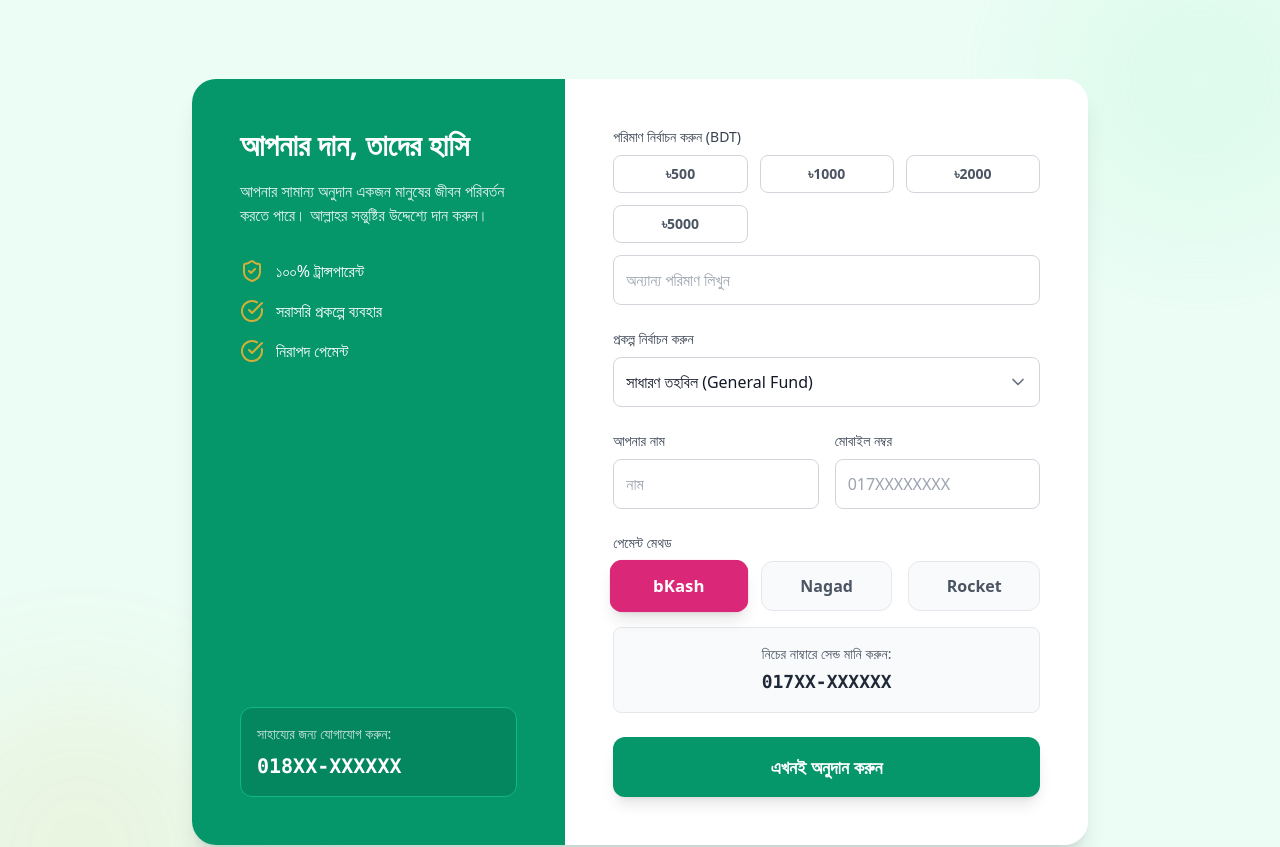
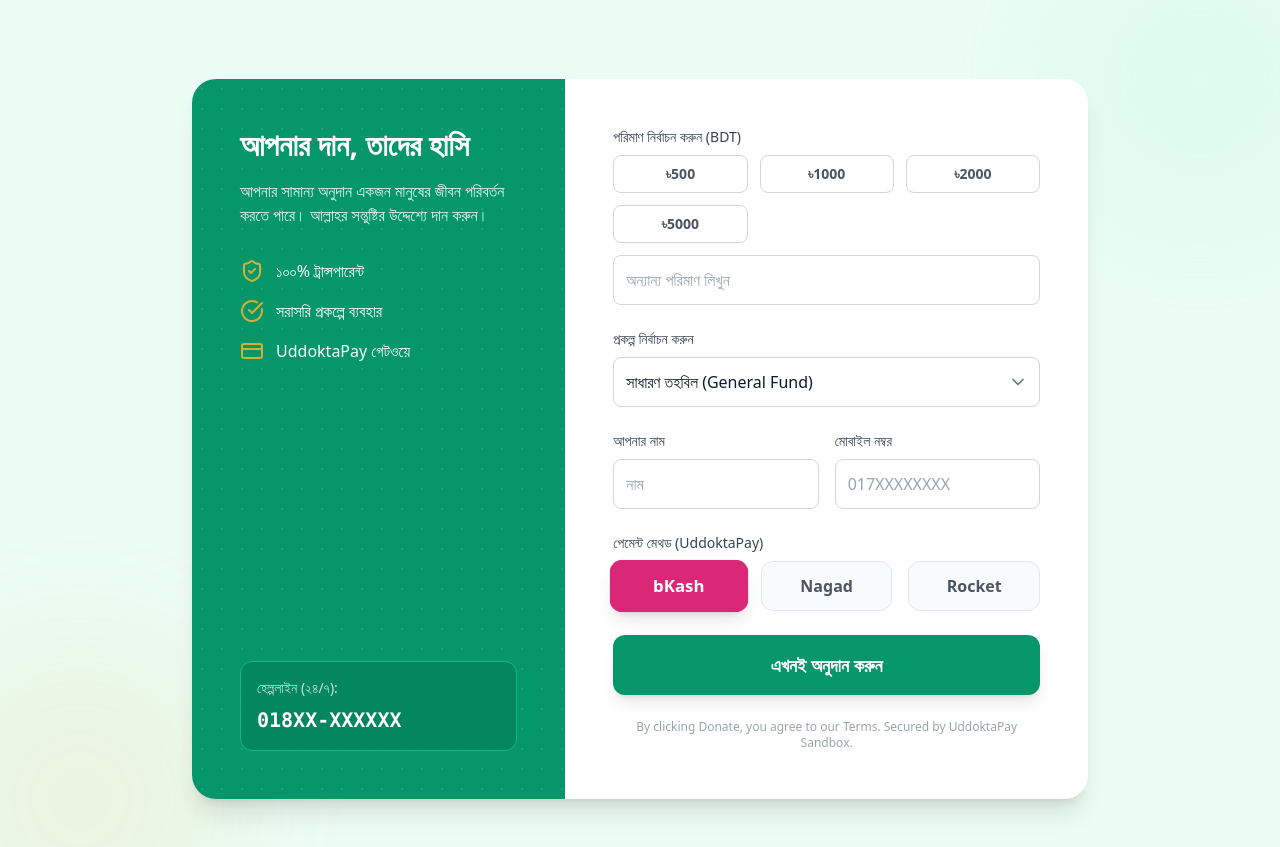
Before and after one commit to devmthriyad/AmarGramAmarSahajjo, a React (Vite) app: page / in a window 1280 px wide. Shown: the part 2920-3767 px from the top of the page. Built offline with nearby package versions, Linux system fonts and the light colour scheme.

Commit message:
feat(Donation): Refactor payment state management
Replaces boolean flags for success and submission status with a more granular `PaymentStatus` enum. This allows for better tracking of the payment process lifecycle and clearer UI feedback. Includes new icons for enhanced user experience.

```diff
--- a/components/Donation.tsx
+++ b/components/Donation.tsx
@@ -1,7 +1,9 @@
 import React, { useState } from 'react';
 import { PaymentMethod } from '../types';
 import { PROJECTS } from '../constants';
-import { CheckCircle, ShieldCheck, AlertCircle, ChevronDown } from 'lucide-react';
+import { CheckCircle, ShieldCheck, AlertCircle, ChevronDown, CreditCard, Lock, X } from 'lucide-react';
+
+type PaymentStatus = 'IDLE' | 'LOADING_GATEWAY' | 'GATEWAY_OPEN' | 'VERIFYING' | 'SUCCESS';
 
 const Donation: React.FC = () => {
   // Donation Amount State
@@ -14,9 +16,8 @@ const Donation: React.FC = () => {
   const [selectedProject, setSelectedProject] = useState('general');
   const [method, setMethod] = useState<PaymentMethod>(PaymentMethod.BKASH);
 
-  // UI State
-  const [isSuccess, setIsSuccess] = useState(false);
-  const [isSubmitting, setIsSubmitting] = useState(false);
+  // Logic State
+  const [status, setStatus] = useState<PaymentStatus>('IDLE');
   const [errors, setErrors] = useState<{name?: string; phone?: string; amount?: string}>({});
 
   // Validation Logic
@@ -24,7 +25,6 @@ const Donation: React.FC = () => {
     const newErrors: {name?: string; phone?: string; amount?: string} = {};
     let isValid = true;
 
-    // Name Validation
     if (!name.trim()) {
       newErrors.name = "আপনার নাম আবশ্যক";
       isValid = false;
@@ -33,17 +33,15 @@ const Donation: React.FC = () => {
       isValid = false;
     }
 
-    // Phone Validation (Bangladesh Format: 01xxxxxxxxx)
     const phoneRegex = /^01[3-9]\d{8}$/;
     if (!phone.trim()) {
       newErrors.phone = "মোবাইল নম্বর আবশ্যক";
       isValid = false;
     } else if (!phoneRegex.test(phone)) {
-      newErrors.phone = "সঠিক ১১ ডিজিটের মোবাইল নম্বর দিন (যেমন: 017...)";
+      newErrors.phone = "সঠিক ১১ ডিজিটের মোবাইল নম্বর দিন";
       isValid = false;
     }
 
-    // Amount Validation
     const finalAmount = amount === 'custom' ? Number(customAmount) : Number(amount);
     if (!finalAmount || isNaN(finalAmount) || finalAmount < 10) {
       newErrors.amount = "অনুদান ন্যূনতম ১০ টাকা হতে হবে";
@@ -60,7 +58,7 @@ const Donation: React.FC = () => {
   };
 
   const handlePhoneChange = (e: React.ChangeEvent<HTMLInputElement>) => {
-    const val = e.target.value.replace(/\D/g, ''); // Allow only numbers
+    const val = e.target.value.replace(/\D/g, '');
     setPhone(val);
     if (errors.phone) setErrors({ ...errors, phone: undefined });
   };
@@ -79,34 +77,42 @@ const Donation: React.FC = () => {
 
   const handleSubmit = (e: React.FormEvent) => {
     e.preventDefault();
+    if (validate()) {
+      // Step 1: Show Skeleton loading for Gateway
+      setStatus('LOADING_GATEWAY');
 
-    if (validate()) {
-      setIsSubmitting(true);
-      // Simulate API call
+      // Simulate Network Request to Gateway
       setTimeout(() => {
-        setIsSuccess(true);
-        setIsSubmitting(false);
-
-        // Reset Form
-        setName('');
-        setPhone('');
-        setAmount('1000');
-        setCustomAmount('');
-        setSelectedProject('general');
-
-        // Reset success message after 5 seconds
-        setTimeout(() => setIsSuccess(false), 5000);
+        setStatus('GATEWAY_OPEN');
       }, 1500);
     }
   };
 
-  const getPaymentNumber = (method: PaymentMethod) => {
-    switch(method) {
-        case PaymentMethod.BKASH: return "017XX-XXXXXX";
-        case PaymentMethod.NAGAD: return "018XX-XXXXXX";
-        case PaymentMethod.ROCKET: return "019XX-XXXXXX";
-    }
+  const handleGatewayPayment = () => {
+    // Step 2: Show Skeleton loading for Verification
+    setStatus('VERIFYING');
+
+    // Simulate Payment Processing
+    setTimeout(() => {
+        setStatus('SUCCESS');
+
+        // Reset logic handled after viewing success
+        setTimeout(() => {
+            // Optional auto-reset or keep success state
+        }, 8000);
+    }, 2000);
   };
+
+  const resetForm = () => {
+    setName('');
+    setPhone('');
+    setAmount('1000');
+    setCustomAmount('');
+    setSelectedProject('general');
+    setStatus('IDLE');
+  };
+
+  const getFinalAmount = () => amount === 'custom' ? Number(customAmount) : Number(amount);
 
   const getMethodColor = (m: PaymentMethod) => {
       switch(m) {
@@ -116,17 +122,133 @@ const Donation: React.FC = () => {
       }
   }
 
+  // --- SUB-COMPONENTS ---
+
+  // 1. Skeleton Loader
+  const PaymentSkeleton = () => (
+    <div className="space-y-6 w-full animate-pulse p-4">
+      <div className="h-8 bg-gray-200 rounded w-3/4 mx-auto mb-8"></div>
+
+      <div className="space-y-4">
+        <div className="h-4 bg-gray-200 rounded w-1/2"></div>
+        <div className="h-12 bg-gray-200 rounded w-full"></div>
+      </div>
+
+      <div className="space-y-4">
+        <div className="h-4 bg-gray-200 rounded w-1/3"></div>
+        <div className="h-12 bg-gray-200 rounded w-full"></div>
+      </div>
+
+      <div className="flex gap-4 mt-6">
+        <div className="h-16 bg-gray-200 rounded w-1/3"></div>
+        <div className="h-16 bg-gray-200 rounded w-1/3"></div>
+        <div className="h-16 bg-gray-200 rounded w-1/3"></div>
+      </div>
+
+      <div className="h-14 bg-gray-300 rounded-xl w-full mt-8"></div>
+      <div className="h-4 bg-gray-200 rounded w-1/2 mx-auto mt-4"></div>
+    </div>
+  );
+
+  // 2. Mock UddoktaPay Gateway
+  const MockGateway = () => (
+    <div className="absolute inset-0 z-50 bg-white flex flex-col animate-fade-in-up">
+        {/* Gateway Header */}
+        <div className="bg-gray-900 text-white p-4 flex justify-between items-center shadow-md">
+            <div className="flex items-center gap-2">
+                <div className="w-8 h-8 bg-blue-500 rounded flex items-center justify-center font-bold text-lg">U</div>
+                <span className="font-bold tracking-wide">UddoktaPay</span>
+            </div>
+            <button onClick={() => setStatus('IDLE')} className="text-gray-400 hover:text-white">
+                <X size={20} />
+            </button>
+        </div>
+
+        {/* Sandbox Badge */}
+        <div className="bg-orange-100 text-orange-800 text-xs font-bold text-center py-1 border-b border-orange-200">
+            SANDBOX MODE - TEST PAYMENT
+        </div>
+
+        {/* Gateway Body */}
+        <div className="flex-grow p-6 flex flex-col justify-center items-center">
+            <div className="w-full max-w-sm bg-white border border-gray-100 shadow-xl rounded-xl overflow-hidden">
+                <div className="p-6 border-b border-gray-100 text-center bg-gray-50">
+                    <p className="text-gray-500 text-sm mb-1">Total Payable</p>
+                    <h3 className="text-3xl font-bold text-gray-800">৳{getFinalAmount()}</h3>
+                    <p className="text-xs text-blue-600 mt-2 bg-blue-50 inline-block px-2 py-1 rounded">Invoice: INV-{Date.now().toString().slice(-6)}</p>
+                </div>
+
+                <div className="p-6 space-y-4">
+                    <div className="flex items-center justify-between p-3 border rounded-lg cursor-pointer bg-emerald-50 border-emerald-500 relative">
+                        <div className="flex items-center gap-3">
+                            <div className={`w-8 h-8 rounded-full flex items-center justify-center text-white text-xs font-bold ${getMethodColor(method)}`}>
+                                {method[0]}
+                            </div>
+                            <div>
+                                <p className="font-bold text-sm">{method}</p>
+                                <p className="text-xs text-gray-500">Personal Account</p>
+                            </div>
+                        </div>
+                        <div className="w-4 h-4 rounded-full bg-emerald-500 border-2 border-white shadow"></div>
+                    </div>
+                </div>
+
+                <div className="p-6 bg-gray-50 border-t border-gray-100">
+                    <button
+                        onClick={handleGatewayPayment}
+                        className="w-full bg-blue-600 text-white font-bold py-3 rounded-lg shadow hover:bg-blue-700 transition-colors flex items-center justify-center gap-2"
+                    >
+                        <Lock size={16} /> Pay Now
+                    </button>
+                    <div className="text-center mt-3 flex items-center justify-center gap-1 text-xs text-gray-400">
+                        <ShieldCheck size={12} /> Secured by UddoktaPay
+                    </div>
+                </div>
+            </div>
+        </div>
+    </div>
+  );
+
+  // 3. Success View
+  const SuccessView = () => (
+    <div className="h-full flex flex-col items-center justify-center text-center animate-fade-in p-8">
+      <div className="w-20 h-20 bg-green-100 rounded-full flex items-center justify-center mb-6 shadow-lg animate-bounce-slow">
+        <CheckCircle className="text-green-600 w-10 h-10" />
+      </div>
+      <h3 className="text-2xl font-bold text-gray-800 mb-2">জাজাকাল্লাহ খাইরান!</h3>
+      <p className="text-gray-600 mb-6">আপনার ৳{getFinalAmount()} অনুদান সফলভাবে গৃহীত হয়েছে।</p>
+
+      <div className="bg-gray-50 p-4 rounded-lg border border-gray-200 w-full max-w-xs mb-8">
+        <div className="flex justify-between text-sm mb-2">
+            <span className="text-gray-500">ট্রানজেকশন আইডি:</span>
+            <span className="font-mono font-bold text-gray-800">TXN{Date.now().toString().slice(-8)}</span>
+        </div>
+        <div className="flex justify-between text-sm">
+            <span className="text-gray-500">তারিখ:</span>
+            <span className="font-medium text-gray-800">{new Date().toLocaleDateString('bn-BD')}</span>
+        </div>
+      </div>
+
+      <button
+        onClick={resetForm}
+        className="text-emerald-600 font-bold hover:underline flex items-center gap-2"
+      >
+        <ChevronDown className="rotate-90" size={16} /> ফিরে যান
+      </button>
+    </div>
+  );
+
   return (
     <section id="donate" className="py-20 bg-emerald-50 relative overflow-hidden">
       <div className="absolute top-0 right-0 -mr-20 -mt-20 w-80 h-80 bg-emerald-200 rounded-full opacity-20 blur-3xl"></div>
       <div className="absolute bottom-0 left-0 -ml-20 -mb-20 w-80 h-80 bg-gold rounded-full opacity-10 blur-3xl"></div>
 
       <div className="container mx-auto px-4 relative z-10">
-        <div className="max-w-4xl mx-auto bg-white rounded-3xl shadow-xl overflow-hidden flex flex-col md:flex-row">
+        <div className="max-w-4xl mx-auto bg-white rounded-3xl shadow-xl overflow-hidden flex flex-col md:flex-row min-h-[600px]">
 
           {/* Left Info Panel */}
-          <div className="md:w-5/12 bg-emerald-600 text-white p-8 md:p-12 flex flex-col justify-between">
-            <div>
+          <div className="md:w-5/12 bg-emerald-600 text-white p-8 md:p-12 flex flex-col justify-between relative overflow-hidden">
+            <div className="relative z-10">
               <h2 className="text-3xl font-bold mb-4">আপনার দান, তাদের হাসি</h2>
               <p className="opacity-90 mb-8">
                 আপনার সামান্য অনুদান একজন মানুষের জীবন পরিবর্তন করতে পারে। আল্লাহর সন্তুষ্টির উদ্দেশ্যে দান করুন।
@@ -142,36 +264,36 @@ const Donation: React.FC = () => {
                   <span className="font-medium">সরাসরি প্রকল্পে ব্যবহার</span>
                 </li>
                 <li className="flex items-center gap-3">
-                  <CheckCircle className="text-gold" size={24} />
-                  <span className="font-medium">নিরাপদ পেমেন্ট</span>
+                  <CreditCard className="text-gold" size={24} />
+                  <span className="font-medium">UddoktaPay গেটওয়ে</span>
                 </li>
               </ul>
             </div>
 
-            <div className="mt-12 p-4 bg-emerald-700/50 rounded-xl border border-emerald-500">
-               <p className="text-sm opacity-80 mb-2">সাহায্যের জন্য যোগাযোগ করুন:</p>
+            {/* Background Pattern */}
+            <div className="absolute inset-0 opacity-10 pointer-events-none" style={{ backgroundImage: 'radial-gradient(circle, #fff 1px, transparent 1px)', backgroundSize: '20px 20px' }}></div>
+
+            <div className="relative z-10 mt-12 p-4 bg-emerald-700/50 rounded-xl border border-emerald-500 backdrop-blur-sm">
+               <p className="text-sm opacity-80 mb-2">হেল্পলাইন (২৪/৭):</p>
                <p className="text-xl font-mono font-bold">018XX-XXXXXX</p>
             </div>
           </div>
 
-          {/* Right Form Panel */}
-          <div className="md:w-7/12 p-8 md:p-12 bg-white">
-            {isSuccess ? (
-              <div className="h-full flex flex-col items-center justify-center text-center animate-fade-in">
-                <div className="w-20 h-20 bg-green-100 rounded-full flex items-center justify-center mb-6">
-                  <CheckCircle className="text-green-600 w-10 h-10" />
-                </div>
-                <h3 className="text-2xl font-bold text-gray-800 mb-2">জাজাকাল্লাহ খাইরান!</h3>
-                <p className="text-gray-600">আপনার অনুদান সফলভাবে গৃহীত হয়েছে। আল্লাহ আপনার দান কবুল করুন।</p>
-                <button
-                  onClick={() => setIsSuccess(false)}
-                  className="mt-8 text-emerald-600 font-semibold hover:underline"
-                >
-                  ফিরে যান
-                </button>
-              </div>
-            ) : (
-              <form onSubmit={handleSubmit} className="space-y-6">
+          {/* Right Panel (Form / Loading / Gateway / Success) */}
+          <div className="md:w-7/12 p-8 md:p-12 bg-white relative">
+
+            {/* 1. Loading Skeleton View */}
+            {(status === 'LOADING_GATEWAY' || status === 'VERIFYING') && <PaymentSkeleton />}
+
+            {/* 2. Mock Gateway View */}
+            {status === 'GATEWAY_OPEN' && <MockGateway />}
+
+            {/* 3. Success View */}
+            {status === 'SUCCESS' && <SuccessView />}
+
+            {/* 4. Default Form View */}
+            {status === 'IDLE' && (
+              <form onSubmit={handleSubmit} className="space-y-6 animate-fade-in">
 
                 {/* Amount Selection */}
                 <div>
@@ -266,7 +388,7 @@ const Donation: React.FC = () => {
 
                 {/* Payment Method */}
                 <div>
-                  <label className="block text-sm font-medium text-gray-700 mb-2">পেমেন্ট মেথড</label>
+                  <label className="block text-sm font-medium text-gray-700 mb-2">পেমেন্ট মেথড (UddoktaPay)</label>
                   <div className="flex gap-4">
                     {Object.values(PaymentMethod).map((m) => (
                       <button
@@ -283,24 +405,17 @@ const Donation: React.FC = () => {
                       </button>
                     ))}
                   </div>
-                  <div className="mt-4 p-4 bg-gray-50 rounded-lg border border-gray-200 text-center animate-fade-in">
-                    <p className="text-sm text-gray-600">নিচের নাম্বারে সেন্ড মানি করুন:</p>
-                    <p className="text-lg font-bold text-gray-800 font-mono mt-1 select-all">{getPaymentNumber(method)}</p>
-                  </div>
                 </div>
 
                 <button
                   type="submit"
-                  disabled={isSubmitting}
-                  className={`w-full bg-emerald-600 text-white font-bold text-lg py-4 rounded-xl shadow-lg hover:bg-emerald-700 hover:shadow-xl transition-all active:scale-95 flex items-center justify-center gap-2 ${isSubmitting ? 'opacity-70 cursor-not-allowed' : ''}`}
+                  className="w-full bg-emerald-600 text-white font-bold text-lg py-4 rounded-xl shadow-lg hover:bg-emerald-700 hover:shadow-xl transition-all active:scale-95 flex items-center justify-center gap-2"
                 >
-                  {isSubmitting ? (
-                    <>
-                      <div className="w-5 h-5 border-2 border-white border-t-transparent rounded-full animate-spin"></div>
-                      প্রক্রিয়াধীন...
-                    </>
-                  ) : 'এখনই অনুদান করুন'}
+                  এখনই অনুদান করুন
                 </button>
+                <p className="text-xs text-center text-gray-400">
+                  By clicking Donate, you agree to our Terms. Secured by UddoktaPay Sandbox.
+                </p>
               </form>
             )}
           </div>
```
